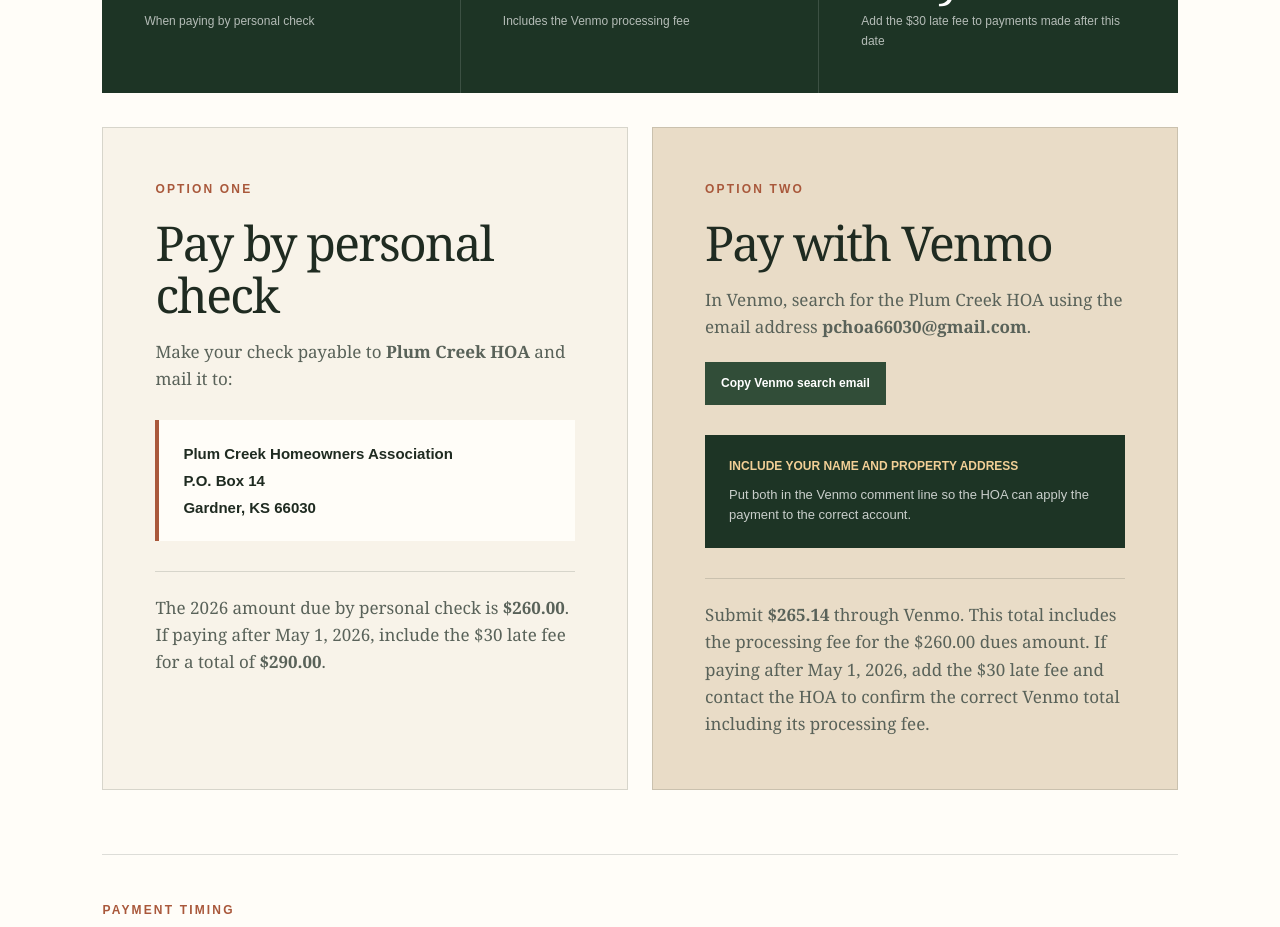
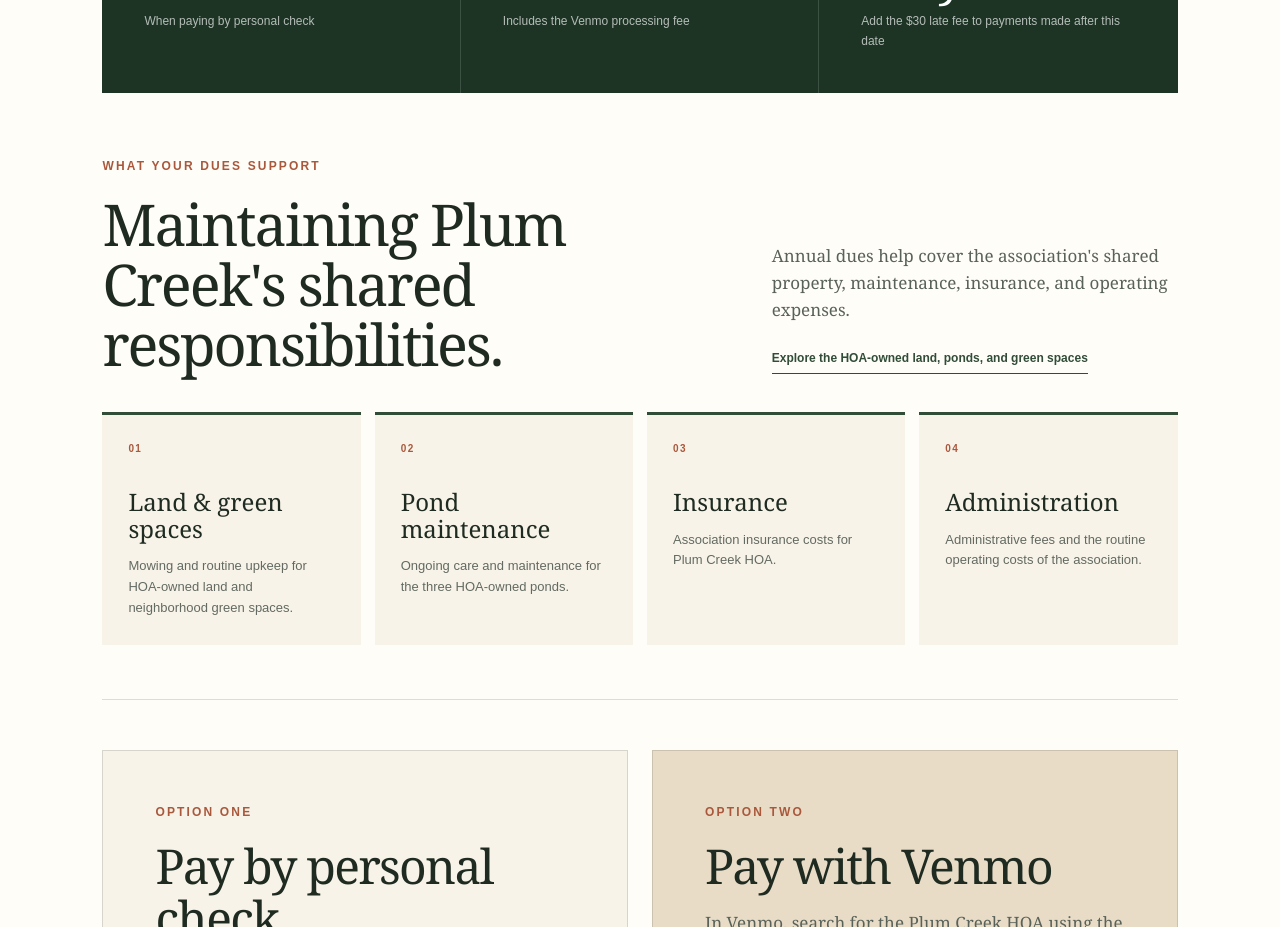
Before and after one commit to CaptainSweatPants67/Plum-Creek-HOA, a Next.js app: page /dues in a window 1280 px wide. Shown: the part 900-1827 px from the top of the page. Built offline with nearby package versions, Linux system fonts and the light colour scheme; no server answers.

Commit message:
Explain what HOA dues support

```diff
--- a/app/dues/page.tsx
+++ b/app/dues/page.tsx
@@ -38,6 +38,55 @@
             <p>Add the $30 late fee to payments made after this date</p>
           </div>
         </div>
+
+        <section className="dues-support-section">
+          <div className="dues-support-heading">
+            <div>
+              <p className="section-kicker">What your dues support</p>
+              <h2>Maintaining Plum Creek&apos;s shared responsibilities.</h2>
+            </div>
+            <div>
+              <p>
+                Annual dues help cover the association&apos;s shared property,
+                maintenance, insurance, and operating expenses.
+              </p>
+              <Link href="/neighborhood-map/">
+                Explore the HOA-owned land, ponds, and green spaces
+              </Link>
+            </div>
+          </div>
+
+          <div className="dues-support-grid">
+            <article>
+              <span>01</span>
+              <h3>Land &amp; green spaces</h3>
+              <p>
+                Mowing and routine upkeep for HOA-owned land and neighborhood
+                green spaces.
+              </p>
+            </article>
+            <article>
+              <span>02</span>
+              <h3>Pond maintenance</h3>
+              <p>
+                Ongoing care and maintenance for the three HOA-owned ponds.
+              </p>
+            </article>
+            <article>
+              <span>03</span>
+              <h3>Insurance</h3>
+              <p>Association insurance costs for Plum Creek HOA.</p>
+            </article>
+            <article>
+              <span>04</span>
+              <h3>Administration</h3>
+              <p>
+                Administrative fees and the routine operating costs of the
+                association.
+              </p>
+            </article>
+          </div>
+        </section>
 
         <div className="dues-payment-grid">
           <article className="dues-payment-card">
--- a/app/globals.css
+++ b/app/globals.css
@@ -1840,6 +1840,77 @@
   margin: 0;
 }
 
+.dues-support-section {
+  border-bottom: 1px solid var(--line);
+  margin-bottom: 50px;
+  padding: 30px 0 54px;
+}
+
+.dues-support-heading {
+  align-items: end;
+  display: grid;
+  gap: clamp(36px, 7vw, 90px);
+  grid-template-columns: minmax(300px, 1fr) minmax(280px, 0.7fr);
+  margin-bottom: 38px;
+}
+
+.dues-support-heading h2 {
+  font-size: clamp(36px, 4.5vw, 58px);
+  line-height: 1.04;
+}
+
+.dues-support-heading > div:last-child > p {
+  color: #596259;
+  font-family: Georgia, "Times New Roman", serif;
+  font-size: 17px;
+  margin: 0 0 20px;
+}
+
+.dues-support-heading a {
+  border-bottom: 1px solid currentColor;
+  color: var(--forest);
+  display: inline-block;
+  font-size: 12px;
+  font-weight: 800;
+  padding-bottom: 5px;
+}
+
+.dues-support-grid {
+  display: grid;
+  gap: 14px;
+  grid-template-columns: repeat(4, minmax(0, 1fr));
+}
+
+.dues-support-grid article {
+  background: var(--cream);
+  border-top: 3px solid var(--forest);
+  min-height: 220px;
+  padding: 26px;
+}
+
+.dues-support-grid article > span {
+  color: var(--terracotta);
+  display: block;
+  font-size: 10px;
+  font-weight: 900;
+  letter-spacing: 0.14em;
+  margin-bottom: 32px;
+}
+
+.dues-support-grid h3 {
+  font-family: Georgia, "Times New Roman", serif;
+  font-size: 24px;
+  font-weight: 400;
+  line-height: 1.12;
+  margin: 0 0 14px;
+}
+
+.dues-support-grid p {
+  color: #626a61;
+  font-size: 13px;
+  margin: 0;
+}
+
 .dues-payment-grid {
   display: grid;
   gap: 24px;
@@ -2331,12 +2402,17 @@
   .contact-page-section,
   .dues-payment-grid,
   .dues-deadline-note,
+  .dues-support-heading,
   .request-guidance,
   .map-overview-section {
     grid-template-columns: 1fr;
   }
 
   .destination-grid {
+    grid-template-columns: repeat(2, minmax(0, 1fr));
+  }
+
+  .dues-support-grid {
     grid-template-columns: repeat(2, minmax(0, 1fr));
   }
 
@@ -2586,6 +2662,7 @@
 
   .destination-grid,
   .dues-summary,
+  .dues-support-grid,
   .tract-access-notices,
   .tract-showcase,
   .tract-grid,
```
Also changed, not shown: 1 other file (tests, documents, lock files or other folders).
